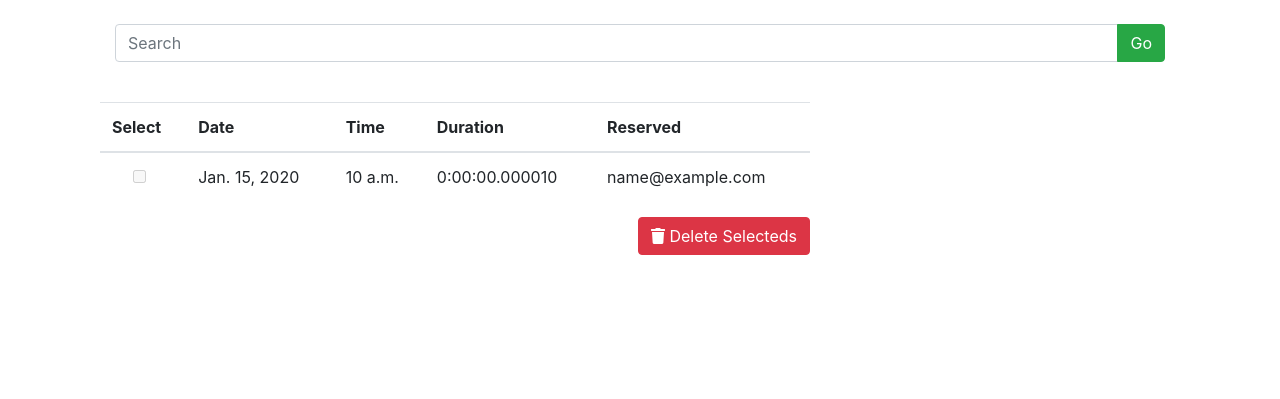
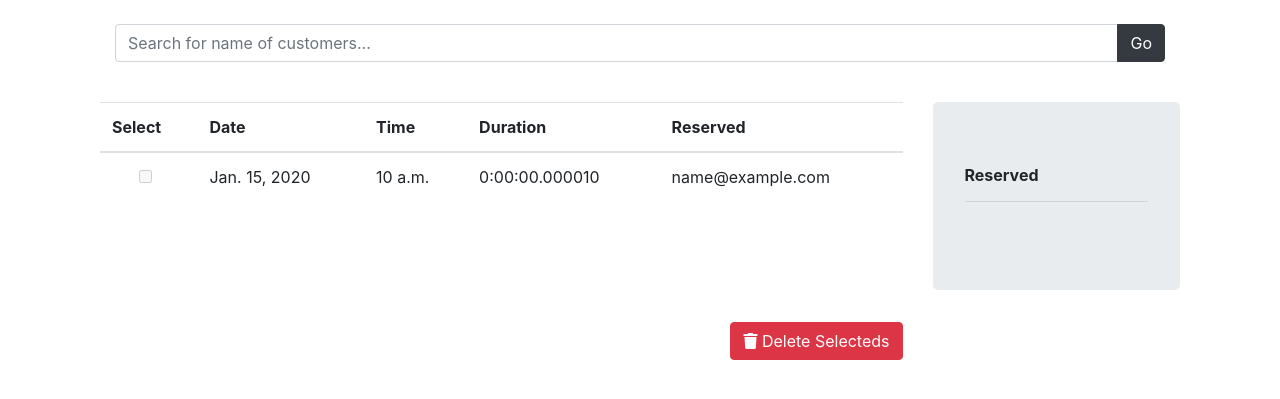
Before and after one commit to alistvt/barberq, a Django app: a page that uses mainapp/templates/manage_slots.html in a window 1280 px wide. Shown: the part 56-455 px from the top of the page. Run offline with Django 3.2, Linux system fonts and the light colour scheme; a user stored in the database is signed in; tables that the repository leaves empty hold one stand-in row (values such as "Sample post"); some libraries are stand-ins or nearby versions.

Commit message:
adds filter and form of searching in mange timeslots template

```diff
--- a/mainapp/templates/manage_slots.html
+++ b/mainapp/templates/manage_slots.html
@@ -5,22 +5,24 @@
     <strong>Success!</strong> Time Slots deleted successfully!
   </div>
 {% endif %}
-<form method="post">
-  {% csrf_token %}
+
 <div class="container">
 <br/>
+<form method="GET">
   <div class="container text-center">
     <div class="input-group mb-3">
-      <input type="text" class="form-control" placeholder="Search">
+      <input type="text" name="search" class="form-control" placeholder="Search for name of customers...">
       <div class="input-group-append">
-        <button class="btn btn-success" type="submit">Go</button>
+          <button class="btn btn-dark" type="submit">Go</button>
       </div>
     </div>
   </div>
+</form>
 <br/>
+<form method="POST">
+  {% csrf_token %}
 <div class="row">
-
-  <div class="col-md-8">
+  <div class="col-md-9">
     {# <h2><i class="fa fa-calendar-alt"></i> Upcoming</h2> #}
   {#  <p>The .table class adds basic styling (light padding and horizontal dividers) to a table:</p>#}
     <table class="table">
@@ -63,12 +65,23 @@
       </tbody>
     </table>
   </div>
-  <div class="col-md-4">
-
+  <div class="col-md-3 ">
+    <div class="jumbotron">
+      <h6><strong>Reserved</strong>
+        <hr>
+        <ul class="list-group">
+          {% for option in filter.options %}
+            <a href="{{option.url}}" class="list-group-item list-group-item-action {% if option.active %} bg-dark text-light {% endif %}">
+              <small>{{option.title}}</small>
+            </a>
+          {% endfor %}
+        </ul>
+    </h6>
+    </div>
   </div>
 </div>
 <div class="row">
-  <div class="col-md-8 text-right">
+  <div class="col-md-9 text-right">
 
 <button type="button" class="btn btn-danger" data-toggle="modal" data-target="#myModal">
   <span class="fa fa-trash"></span> Delete Selecteds
@@ -102,7 +115,7 @@
 <br>
 <br>
   </div>
-  <div class="col-md-4">
+  <div class="col-md-3">
 
   </div>
 
```
